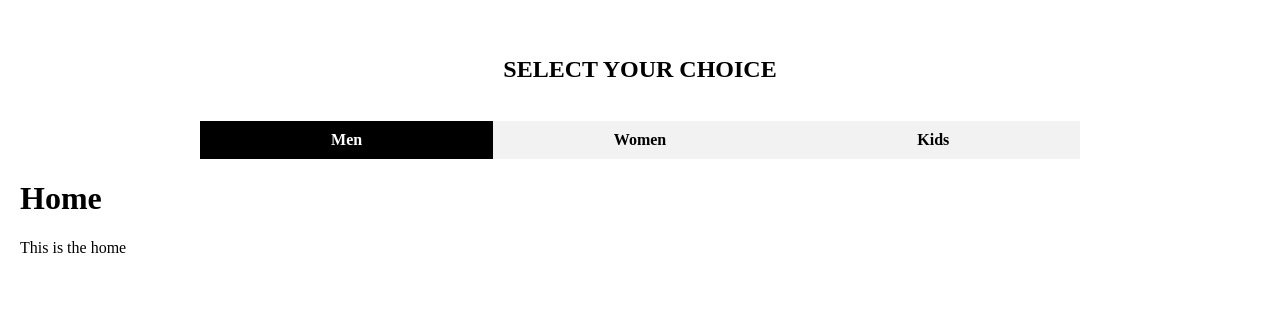
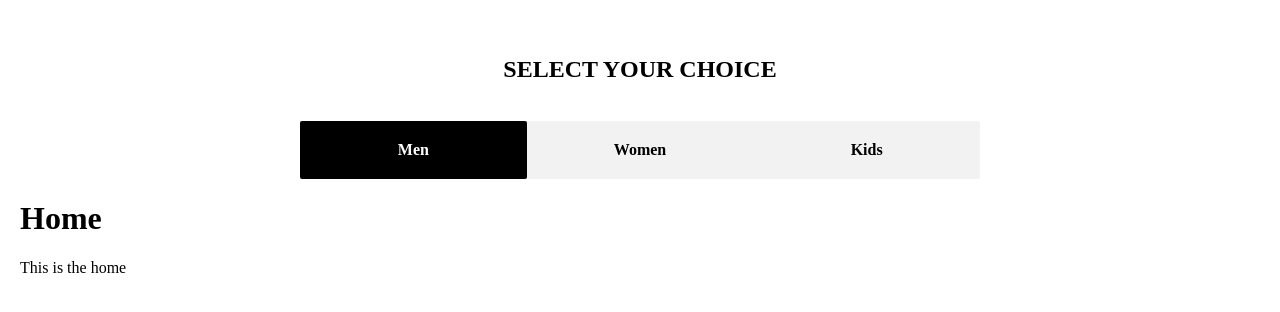
Before and after one commit to SREYANSH2412/Marmeto-assignment, a plain HTML site: page index.html in a window 1280 px wide. Drawn offline with Linux system fonts and the light colour scheme; a web font is replaced by a local one.

Commit message:
Update styles.css

```diff
--- a/styles.css
+++ b/styles.css
@@ -25,16 +25,17 @@ body {
     margin: 0;
     padding: 0;
     background-color: #F2F2F2;
+    border-radius: 2px;
 }
 
 .tabs-container {
-    padding-left: 200px;
-    padding-right: 200px;
+    padding-left: 300px;
+    padding-right: 300px;
 }
 
 .tab {
     cursor: pointer;
-    padding: 10px;
+    padding: 20px;
     flex: 1;
     text-align: center;
 }
@@ -42,6 +43,7 @@ body {
 .tab.active {
     background-color: #000000;
     color: #FFFFFF;
+    border-radius: 2px;
 }
 
 .tab:hover {
```
